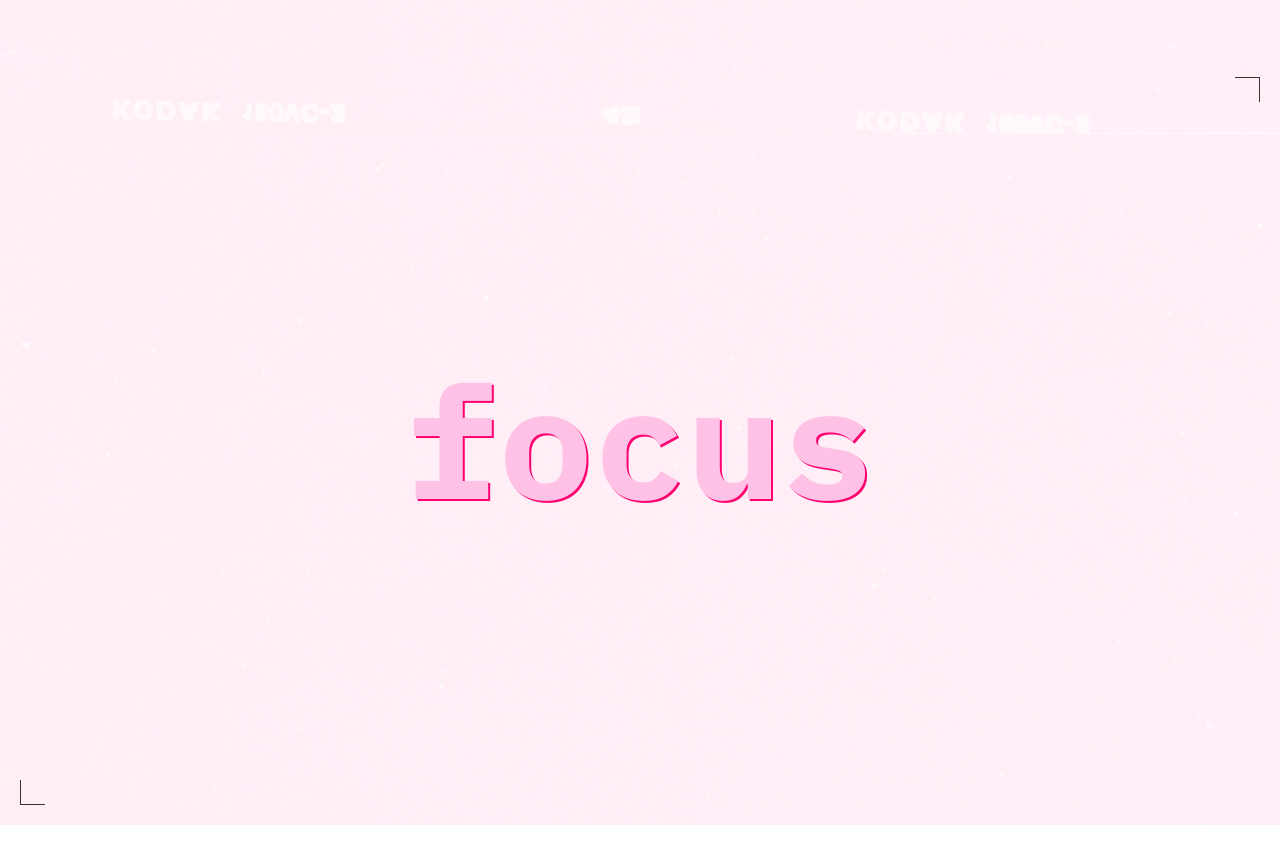
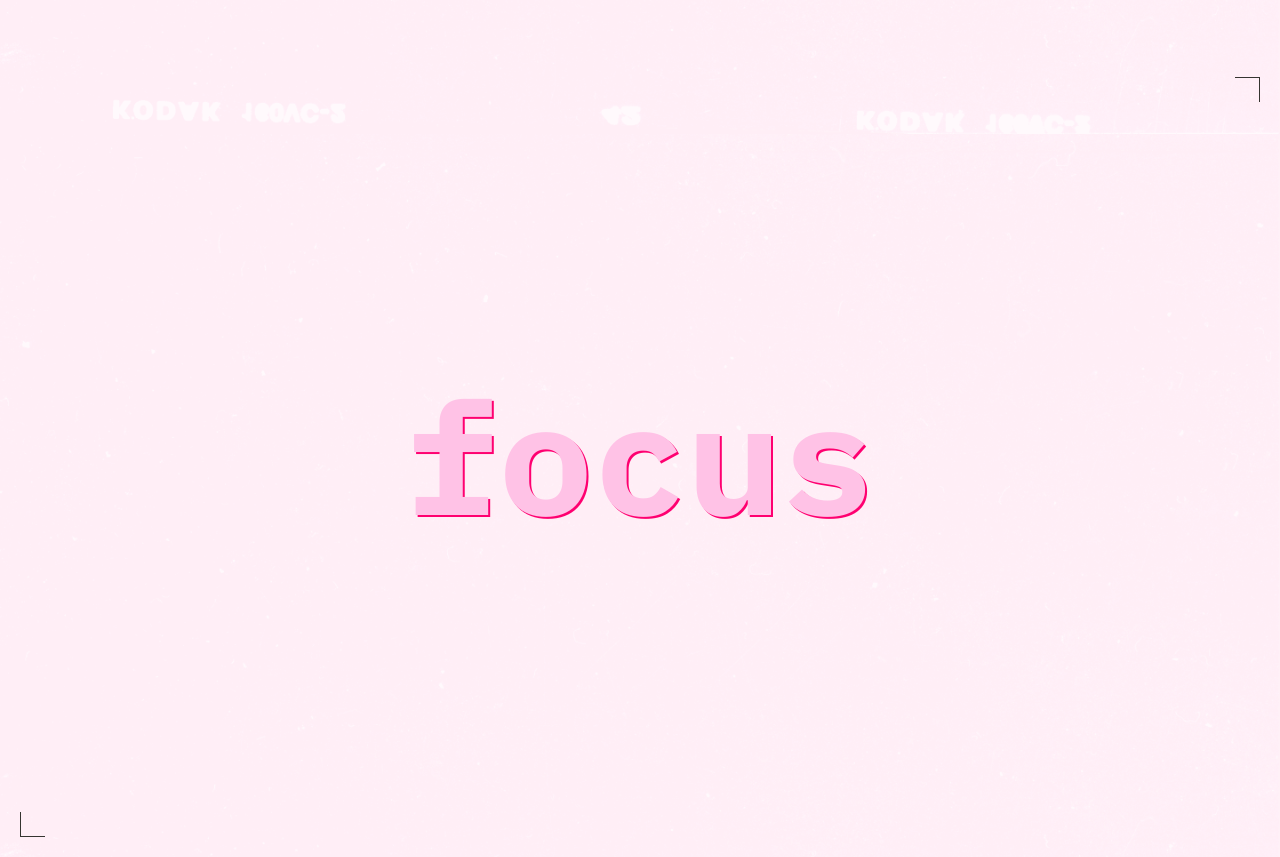
Before and after one commit to kirillhaifa/slozhno-sosredotochitsya, a website: page index.html in a window 1280 px wide. Shown: the part 3866-4723 px from the top of the page. Before the commit the page ends 4691 px from the top, so only its background shows below. Drawn offline with Linux system fonts and the light colour scheme.

Commit message:
ready 1.17

```diff
--- a/styles/dark.css
+++ b/styles/dark.css
@@ -105,6 +105,8 @@
 .theme_dark .header__decoration {
   position: absolute;
   display: block;
+  color: var(--accent-color);
+
 }
 
 .theme_dark .header::before {
--- a/styles/style.css
+++ b/styles/style.css
@@ -69,6 +69,7 @@
   font-size: 18px;
   line-height: 138.889%;
   text-transform: uppercase;
+
 }
 
 @media (min-width: 600px) {
@@ -89,6 +90,7 @@
   height: 9px;
   border-radius: 50%;
   filter: drop-shadow(0 0 4px var(--accent-color));
+  background-color: var(--accent-color);
 }
 
 .header__theme-menu {
@@ -458,7 +460,6 @@
   justify-content: center;
   align-items: center;
   height: 100vh;
-  max-height: 768px;
   padding: 10px;
 }
 
@@ -496,7 +497,7 @@
 @media (width >= 900px) {
 
   .footer {
-    height: 75vw;
+    height: 100vh;
   }
 }
 
```
